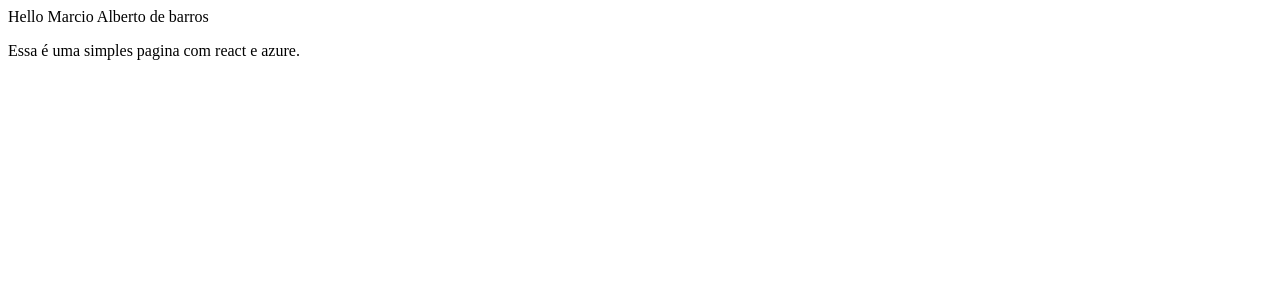
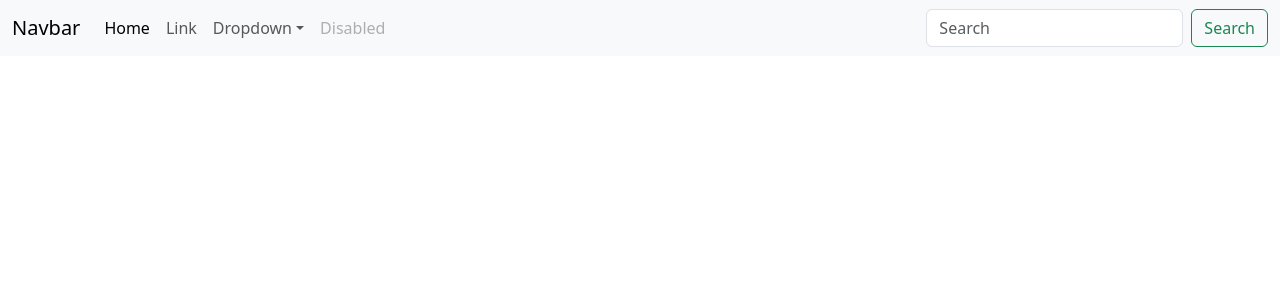
Before and after one commit to Marciobarrosetec/my-first-static-web-app, a React (Create React App) app: page / in a window 1280 px wide. Shown: the top 300 px of the page. Built offline with nearby package versions, Linux system fonts and the light colour scheme; the HTML template or start-up script is replaced by a standard one.

Commit message:
bootstrap e rotas

```diff
--- a/package.json
+++ b/package.json
@@ -6,8 +6,10 @@
     "@testing-library/jest-dom": "^4.2.4",
     "@testing-library/react": "^9.3.2",
     "@testing-library/user-event": "^7.1.2",
-    "react": "^16.12.0",
-    "react-dom": "^16.12.0",
+    "bootstrap": "^5.3.8",
+    "react": "^18.3.1",
+    "react-dom": "^18.3.1",
+    "react-router-dom": "^7.9.6",
     "react-scripts": "^5.0.1"
   },
   "scripts": {
--- a/src/App.js
+++ b/src/App.js
@@ -1,11 +1,17 @@
 import React from 'react';
+import Navbar from './componentes/navbar';
 
 function App() {
-  const value = 'Marcio Alberto de barros';
-  return <div>Hello {value}
-          <p>Essa é uma simples pagina com react e azure.</p>
 
-        </div>;
+  return (
+
+    <Navbar />
+
+
+  );
+
+
+
 }
 
 export default App;
--- /dev/null
+++ b/src/componentes/navbar.jsx
@@ -0,0 +1,52 @@
+import React from 'react';
+import 'bootstrap/dist/css/bootstrap.min.css';
+
+export default function Navbar() {
+
+    return(
+
+        <>
+            <nav class="navbar navbar-expand-lg bg-body-tertiary">
+            <div class="container-fluid">
+                <a class="navbar-brand" href="#">Navbar</a>
+                <button class="navbar-toggler" type="button" data-bs-toggle="collapse" data-bs-target="#navbarSupportedContent" aria-controls="navbarSupportedContent" aria-expanded="false" aria-label="Toggle navigation">
+                <span class="navbar-toggler-icon"></span>
+                </button>
+                <div class="collapse navbar-collapse" id="navbarSupportedContent">
+                <ul class="navbar-nav me-auto mb-2 mb-lg-0">
+                    <li class="nav-item">
+                    <a class="nav-link active" aria-current="page" href="#">Home</a>
+                    </li>
+                    <li class="nav-item">
+                    <a class="nav-link" href="#">Link</a>
+                    </li>
+                    <li class="nav-item dropdown">
+                    <a class="nav-link dropdown-toggle" href="#" role="button" data-bs-toggle="dropdown" aria-expanded="false">
+                        Dropdown
+                    </a>
+                    <ul class="dropdown-menu">
+                        <li><a class="dropdown-item" href="#">Action</a></li>
+                        <li><a class="dropdown-item" href="#">Another action</a></li>
+                        <li><hr class="dropdown-divider"/></li>
+                        <li><a class="dropdown-item" href="#">Something else here</a></li>
+                    </ul>
+                    </li>
+                    <li class="nav-item">
+                    <a class="nav-link disabled" aria-disabled="true">Disabled</a>
+                    </li>
+                </ul>
+                <form class="d-flex" role="search">
+                    <input class="form-control me-2" type="search" placeholder="Search" aria-label="Search"/>
+                    <button class="btn btn-outline-success" type="submit">Search</button>
+                </form>
+                </div>
+            </div>
+        </nav>
+
+
+
+        </>
+
+
+    );
+}
```
Also changed, not shown: 1 other file (tests, documents, lock files or other folders).
